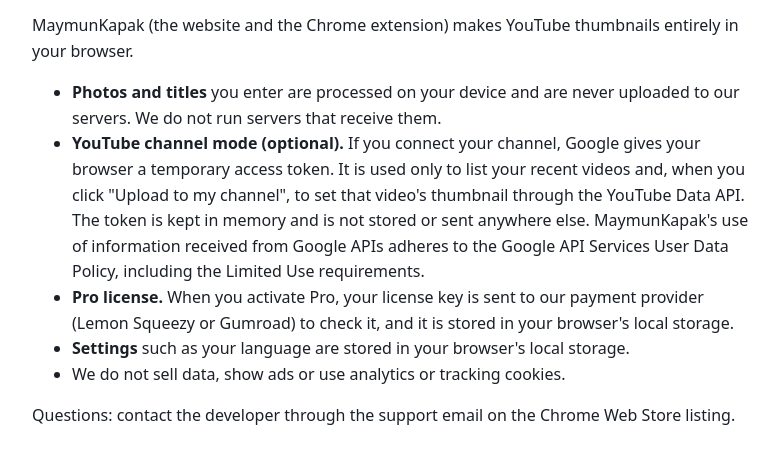
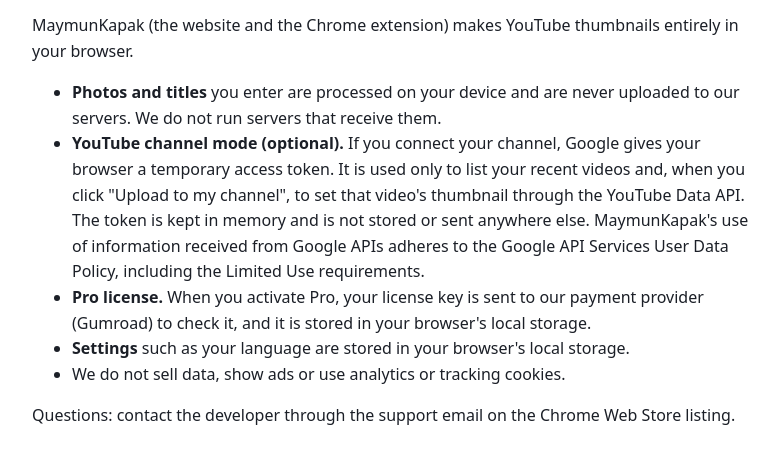
Before and after one commit to bilfonn-png/maymunkapak, a browser extension: page privacy.html in a window 1280 px wide. Shown: the part 129-592 px from the top of the page, without its empty margins (248-1027 px from the left). Drawn offline with Linux system fonts and the light colour scheme.

Commit message:
Default to Gumroad license keys (Lemon Squeezy is closing)
Lemon Squeezy takes no new sign-ups and shuts down on 31 March 2027, so
Gumroad is now the default provider; Lemon Squeezy stays for legacy stores.

Co-Authored-By: Claude Opus 5.5 <noreply@anthropic.com>
Claude-Session: https://claude.ai/code/session_011CYQ3yrQWj4MT2KNqJRpQ2

```diff
--- a/license.js
+++ b/license.js
@@ -1,4 +1,4 @@
-/* MaymunKapak — Pro license check (Lemon Squeezy or Gumroad license keys).
+/* MaymunKapak — Pro license check (Gumroad license keys; Lemon Squeezy kept for legacy stores).
  * Runs fully in the browser; the key and its instance id are kept in localStorage. */
 const LICENSE_KEY = 'mk_license';
 const DAY = 864e5;
--- a/privacy.html
+++ b/privacy.html
@@ -9,7 +9,7 @@
 <ul>
   <li><b>Photos and titles</b> you enter are processed on your device and are never uploaded to our servers. We do not run servers that receive them.</li>
   <li><b>YouTube channel mode (optional).</b> If you connect your channel, Google gives your browser a temporary access token. It is used only to list your recent videos and, when you click "Upload to my channel", to set that video's thumbnail through the YouTube Data API. The token is kept in memory and is not stored or sent anywhere else. MaymunKapak's use of information received from Google APIs adheres to the Google API Services User Data Policy, including the Limited Use requirements.</li>
-  <li><b>Pro license.</b> When you activate Pro, your license key is sent to our payment provider (Lemon Squeezy or Gumroad) to check it, and it is stored in your browser's local storage.</li>
+  <li><b>Pro license.</b> When you activate Pro, your license key is sent to our payment provider (Gumroad) to check it, and it is stored in your browser's local storage.</li>
   <li><b>Settings</b> such as your language are stored in your browser's local storage.</li>
   <li>We do not sell data, show ads or use analytics or tracking cookies.</li>
 </ul>
```
Also changed, not shown: config.js (+7 -6 lines), README.md.
